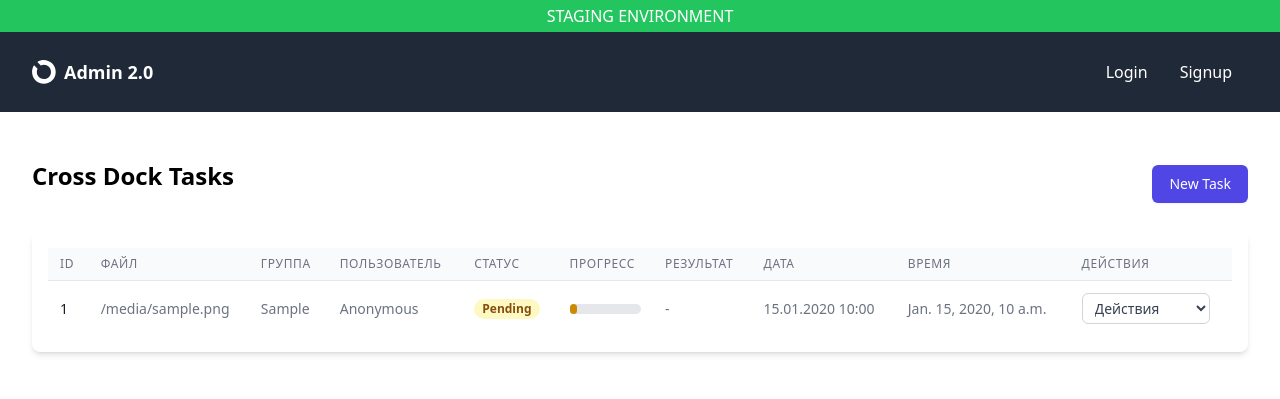
After one commit to igorsimb/admin2, a Django app: template cross_dock/templates/cross_dock/task_list.html in a window 1280 px wide. The commit adds this page. Shown: the top 399 px of the page. Run offline with Django 3.2, Linux system fonts and the light colour scheme; the template is opened without the code that fills it: most values are stand-ins (such as "Sample title", 1, 10 or a date in 2020); some libraries are stand-ins or nearby versions.

Commit message:
feat(cross_dock): implement task list view and optimize model
- Add CrossDockTaskListView to display all tasks in a table
- Create task_list.html template with responsive design
- Update URLs to include the task list route
- Simplify CrossDockTask model by removing unused fields
- Convert execution_time to a property with adaptive formatting
- Add user field to track who created each task
- Update process_file view to create and manage task records
- Add navigation links to the task list from relevant pages
- Improve error handling for task failures

This implementation provides a complete list of all cross-dock tasks with
visual indicators for task status, progress bars, download links for
completed tasks, and adaptive time formatting that only shows relevant
time units. The user tracking feature enables better auditing and support.

```diff
--- a/config/django_config/base.py
+++ b/config/django_config/base.py
@@ -6,7 +6,6 @@ https://github.com/HackSoftware/Django-Styleguide
 """
 
 from config.env import BASE_DIR, env
-from config.django_config.logging import LOGGING
 
 env.read_env(BASE_DIR / ".env")
 
@@ -48,6 +47,7 @@ MIDDLEWARE = [
     "debug_toolbar.middleware.DebugToolbarMiddleware",
     "django.middleware.csrf.CsrfViewMiddleware",
     "django.contrib.auth.middleware.AuthenticationMiddleware",
+    "django.contrib.auth.middleware.LoginRequiredMiddleware",
     "django.contrib.messages.middleware.MessageMiddleware",
     "django.middleware.clickjacking.XFrameOptionsMiddleware",
     "allauth.account.middleware.AccountMiddleware",
@@ -97,9 +97,9 @@ AUTH_PASSWORD_VALIDATORS = [
 # Internationalization
 # https://docs.djangoproject.com/en/3.2/topics/i18n/
 
-LANGUAGE_CODE = "en-us"
+LANGUAGE_CODE = "ru-ru"
 
-TIME_ZONE = "UTC"
+TIME_ZONE = "Europe/Moscow"
 
 USE_I18N = True
 
--- a/core/templates/core/_base.html
+++ b/core/templates/core/_base.html
@@ -7,6 +7,7 @@
     <meta name="viewport" content="width=device-width, initial-scale=1.0">
 
     <link rel="icon" type="image/x-icon" href="{% static 'favicon.ico' %}">
+    <link rel="stylesheet" href="{% static 'css/custom.css' %}">
     <script src="https://cdn.jsdelivr.net/npm/alpinejs@3.x.x/dist/cdn.min.js" defer></script>
     <script src="https://unpkg.com/htmx.org/dist/htmx.js" defer></script>
     <script src="https://cdn.tailwindcss.com"></script>
--- a/core/templates/core/index.html
+++ b/core/templates/core/index.html
@@ -6,7 +6,10 @@
     <h1>Main Page</h1>
     <p>Environment: {{ environment }}</p>
 
-    <a href="{% url 'cross_dock:index' %}" class="text-blue-600 hover:text-blue-800 underline font-medium">Cross-dock</a>
+    <div class="flex flex-col space-y-2">
+        <a href="{% url 'cross_dock:index' %}" class="text-blue-600 hover:text-blue-800 underline font-medium">Cross-dock</a>
+        <a href="{% url 'cross_dock:task_list' %}" class="text-blue-600 hover:text-blue-800 underline font-medium">Cross-dock Tasks</a>
+    </div>
 
 </div>
 
--- /dev/null
+++ b/cross_dock/templates/cross_dock/task_list.html
@@ -0,0 +1,138 @@
+{% extends "core/layouts/blank.html" %}
+{% block title %}Cross Dock Tasks{% endblock %}
+{% block content %}
+
+<div class="max-w-full mx-auto px-4 sm:px-6 lg:px-8 py-12">
+    <div class="flex justify-between items-center mb-6">
+        <h1 class="text-2xl font-bold">Cross Dock Tasks</h1>
+        <a href="{% url 'cross_dock:index' %}" class="inline-flex justify-center py-2 px-4 border border-transparent shadow-sm text-sm font-medium rounded-md text-white bg-indigo-600 hover:bg-indigo-700 focus:outline-none focus:ring-2 focus:ring-offset-2 focus:ring-indigo-500">
+            New Task
+        </a>
+    </div>
+
+    <div class="bg-white rounded-lg shadow-md p-4 overflow-x-auto">
+        <table class="min-w-full divide-y divide-gray-200">
+            <thead class="bg-gray-50">
+                <tr>
+                    <th scope="col" class="px-3 py-2 text-left text-xs font-medium text-gray-500 uppercase tracking-wider">ID</th>
+                    <th scope="col" class="px-3 py-2 text-left text-xs font-medium text-gray-500 uppercase tracking-wider max-w-[150px]">Файл</th>
+                    <th scope="col" class="px-3 py-2 text-left text-xs font-medium text-gray-500 uppercase tracking-wider max-w-[150px]">Группа</th>
+                    <th scope="col" class="px-3 py-2 text-left text-xs font-medium text-gray-500 uppercase tracking-wider">Пользователь</th>
+                    <th scope="col" class="px-3 py-2 text-left text-xs font-medium text-gray-500 uppercase tracking-wider">Статус</th>
+                    <th scope="col" class="px-3 py-2 text-left text-xs font-medium text-gray-500 uppercase tracking-wider">Прогресс</th>
+                    <th scope="col" class="px-3 py-2 text-left text-xs font-medium text-gray-500 uppercase tracking-wider">Результат</th>
+                    <th scope="col" class="px-3 py-2 text-left text-xs font-medium text-gray-500 uppercase tracking-wider">Дата</th>
+                    <th scope="col" class="px-3 py-2 text-left text-xs font-medium text-gray-500 uppercase tracking-wider">Время</th>
+                    <th scope="col" class="px-3 py-2 text-left text-xs font-medium text-gray-500 uppercase tracking-wider">Действия</th>
+                </tr>
+            </thead>
+            <tbody class="bg-white divide-y divide-gray-200">
+                {% for task in tasks %}
+                <tr class="hover:bg-gray-100">
+                   <td
+                        class="px-3 py-3 whitespace-nowrap text-sm font-medium text-gray-900 relative"
+                        style="cursor:copy"
+                        title="{{ task.id }}"
+                        x-data="{ copied: false }"
+                        x-on:click="
+                            navigator.clipboard.writeText('{{ task.id }}');
+                            copied = true;
+                            setTimeout(() => copied = false, 1500);"
+                    >
+                            {{ task.id|truncatechars:8 }}
+                        <span
+                            x-show="copied"
+                            x-cloak
+                            x-transition
+                            class="absolute top-1 ml-2 text-xs text-green-600 bg-white border border-green-300 px-2 pb-0.5 rounded shadow"
+                        >
+                            Скопировано!
+                        </span>
+                    </td>
+                    <td class="px-3 py-3 text-sm text-gray-500 break-words max-w-[150px]">{{ task.filename }}</td>
+                    <td class="px-3 py-3 text-sm text-gray-500 break-words max-w-[150px]">{{ task.supplier_group }}</td>
+                    <td class="px-3 py-3 text-sm text-gray-500">{{ task.user.profile.display_name|default:"Anonymous" }}</td>
+                    <td class="px-3 py-3 text-sm text-gray-500">
+                        {% if task.status == "SUCCESS" %}
+                            <span class="px-2 inline-flex text-xs leading-5 font-semibold rounded-full bg-green-100 text-green-800">Success</span>
+                        {% elif task.status == "RUNNING" %}
+                            <span class="px-2 inline-flex text-xs leading-5 font-semibold rounded-full bg-blue-100 text-blue-800">Running</span>
+                        {% elif task.status == "PENDING" %}
+                            <span class="px-2 inline-flex text-xs leading-5 font-semibold rounded-full bg-yellow-100 text-yellow-800">Pending</span>
+                        {% else %}
+                            <span class="px-2 inline-flex text-xs leading-5 font-semibold rounded-full bg-red-100 text-red-800">Failed</span>
+                        {% endif %}
+                    </td>
+                    <td class="px-3 py-3 text-sm text-gray-500">
+                        <div class="w-full bg-gray-200 rounded-full h-2.5">
+                            {% if task.status == "SUCCESS" %}
+                                <div class="bg-green-600 h-2.5 rounded-full" style="width: 100%"></div>
+                            {% elif task.status == "RUNNING" %}
+                                <div class="bg-blue-600 h-2.5 rounded-full" style="width: 50%"></div>
+                            {% elif task.status == "PENDING" %}
+                                <div class="bg-yellow-600 h-2.5 rounded-full" style="width: 10%"></div>
+                            {% else %}
+                                <div class="bg-red-600 h-2.5 rounded-full" style="width: 100%"></div>
+                            {% endif %}
+                        </div>
+                    </td>
+                    <td class="px-3 py-3 text-sm text-gray-500">
+                        {% if task.status == "SUCCESS" and task.result_url %}
+                            <a href="{{ task.result_url }}" class="text-indigo-600 hover:text-indigo-900">Download</a>
+                        {% else %}
+                            -
+                        {% endif %}
+                    </td>
+                    <td class="px-3 py-3 text-sm text-gray-500">{{ task.created_at|date:"d.m.Y H:i" }}</td>
+                    <td class="px-3 py-3 text-sm text-gray-500">{{ task.execution_time }}</td>
+                    <td class="px-3 py-3 text-sm text-gray-500">
+                        <select class="border border-gray-300 rounded-md text-sm text-gray-700 bg-white px-2 py-1 w-32">
+                            <option value="" selected disabled>Действия</option>
+                            <option value="delete" class="text-red-700">Удалить</option>
+                            {% if task.status == "RUNNING" %}
+                                <option value="stop" class="text-yellow-700">Остановить</option>
+                            {% endif %}
+                            {% if task.status == "FAILURE" %}
+                                <option value="restart" class="text-green-700">Перезапустить</option>
+                            {% endif %}
+                        </select>
+                    </td>
+                </tr>
+                {% empty %}
+                <tr>
+                    <td colspan="10" class="px-3 py-3 text-center text-sm text-gray-500">No tasks found</td>
+                </tr>
+                {% endfor %}
+            </tbody>
+        </table>
+
+        {% if is_paginated %}
+        <div class="flex justify-between items-center mt-4 px-6 py-3">
+            <span class="text-sm text-gray-700">
+                Showing {{ page_obj.start_index }} to {{ page_obj.end_index }} of {{ paginator.count }} tasks
+            </span>
+            <div class="flex space-x-1">
+                {% if page_obj.has_previous %}
+                    <a href="?page=1" class="px-3 py-1 bg-gray-200 text-gray-700 rounded-md">First</a>
+                    <a href="?page={{ page_obj.previous_page_number }}" class="px-3 py-1 bg-gray-200 text-gray-700 rounded-md">Previous</a>
+                {% endif %}
+
+                {% for num in paginator.page_range %}
+                    {% if page_obj.number == num %}
+                        <span class="px-3 py-1 bg-indigo-600 text-white rounded-md">{{ num }}</span>
+                    {% elif num > page_obj.number|add:'-3' and num < page_obj.number|add:'3' %}
+                        <a href="?page={{ num }}" class="px-3 py-1 bg-gray-200 text-gray-700 rounded-md">{{ num }}</a>
+                    {% endif %}
+                {% endfor %}
+
+                {% if page_obj.has_next %}
+                    <a href="?page={{ page_obj.next_page_number }}" class="px-3 py-1 bg-gray-200 text-gray-700 rounded-md">Next</a>
+                    <a href="?page={{ paginator.num_pages }}" class="px-3 py-1 bg-gray-200 text-gray-700 rounded-md">Last</a>
+                {% endif %}
+            </div>
+        </div>
+        {% endif %}
+    </div>
+</div>
+
+{% endblock content %}
--- a/cross_dock/urls.py
+++ b/cross_dock/urls.py
@@ -6,4 +6,5 @@ app_name = "cross_dock"
 urlpatterns = [
     path("", views.index, name="index"),
     path("process/", views.process_file, name="process_file"),
+    path("tasks/", views.CrossDockTaskListView.as_view(), name="task_list"),
 ]
--- a/static/css/custom.css
+++ b/static/css/custom.css
@@ -0,0 +1 @@
+[x-cloak] { display: none !important; }
```
Also changed, not shown: cross_dock/admin.py (+11 -3 lines), cross_dock/models.py (+51 -5 lines), cross_dock/templates/cross_dock/index.html (+16 -2 lines), cross_dock/views.py (+54 -8 lines), README.md, accounts/migrations/0001_initial.py, cross_dock/migrations/0001_initial.py, cross_dock/migrations/0002_alter_crossdocktask_options_and_more.py (deleted).
